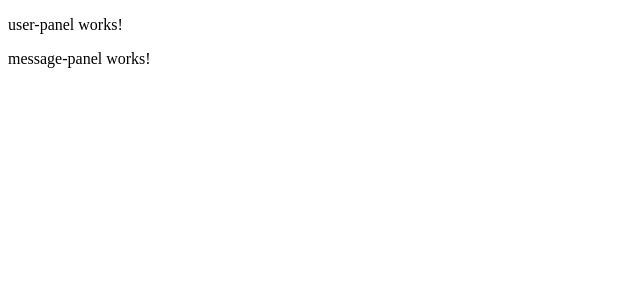
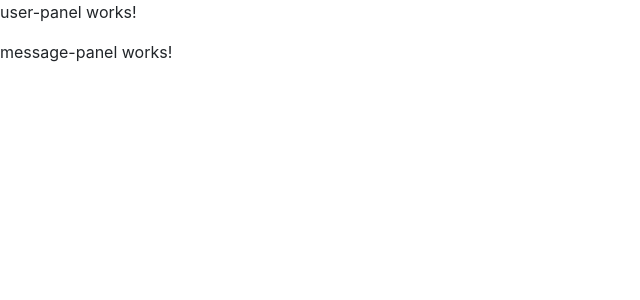
Before and after one commit to AsodariyaP/angular-chat-app, an Angular app in the folder chat-app/: page / in a window 1280 px wide. Shown: the top 300 px of the page, without its empty margins (0-640 px from the left). Built offline with nearby package versions, Linux system fonts and the light colour scheme; what apollo-angular would draw is missing.

Commit message:
add bootstrap and font-awesome library in the project

```diff
--- a/chat-app/src/app/app.component.html
+++ b/chat-app/src/app/app.component.html
@@ -1 +1,21 @@
-<app-chat-screen></app-chat-screen>
+<!DOCTYPE html>
+<html lang="en">
+
+<head>
+  <meta charset="utf-8">
+
+  <title>Chat App</title>
+  <meta name="viewport" content="width=device-width, initial-scale=1">
+  <script src="https://code.jquery.com/jquery-1.10.2.min.js"></script>
+  <link href="https://cdn.jsdelivr.net/npm/bootstrap@4.3.1/dist/css/bootstrap.min.css" rel="stylesheet">
+  <script src="https://cdn.jsdelivr.net/npm/bootstrap@4.3.1/dist/js/bootstrap.bundle.min.js"></script>
+  <link rel="stylesheet" href="https://cdnjs.cloudflare.com/ajax/libs/font-awesome/6.2.1/css/all.min.css"
+    integrity="sha512-MV7K8+y+gLIBoVD59lQIYicR65iaqukzvf/nwasF0nqhPay5w/9lJmVM2hMDcnK1OnMGCdVK+iQrJ7lzPJQd1w=="
+    crossorigin="anonymous" referrerpolicy="no-referrer" />
+</head>
+
+<body>
+  <app-chat-screen></app-chat-screen>
+</body>
+
+</html>
```
